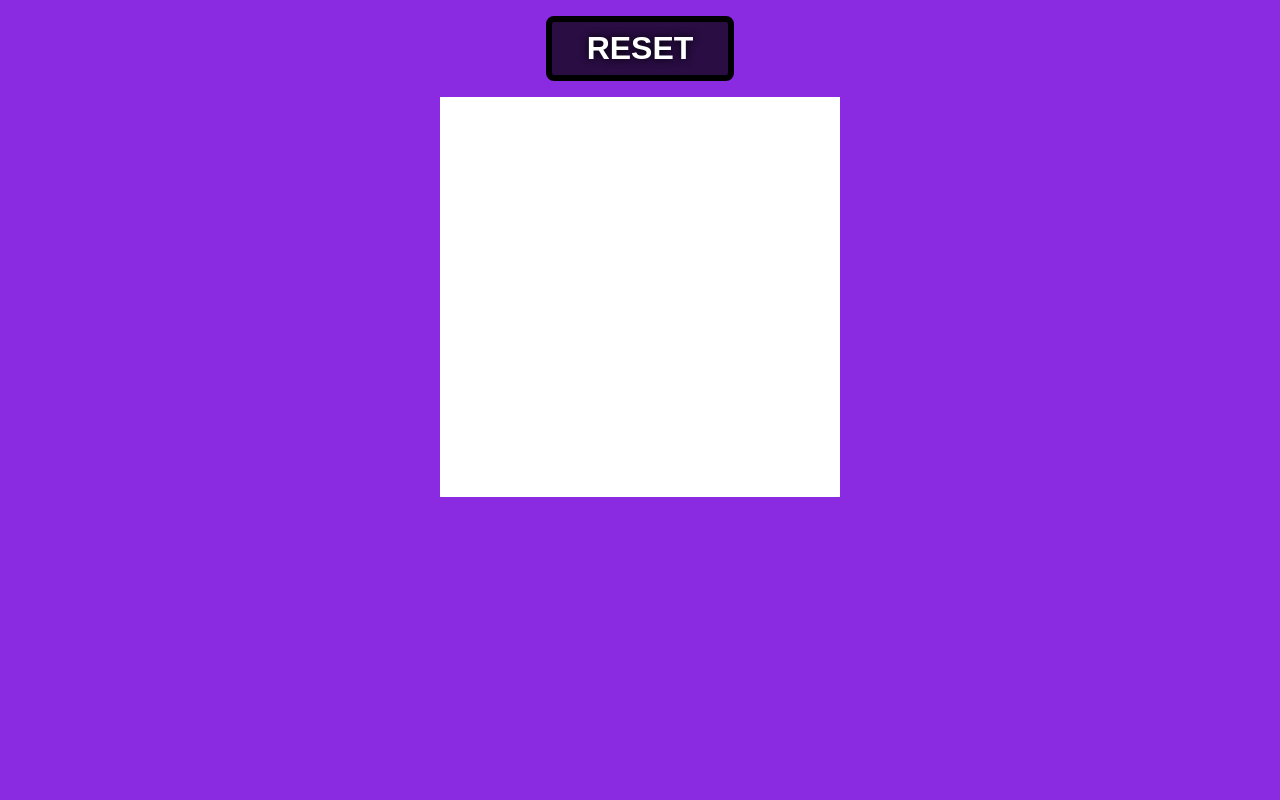
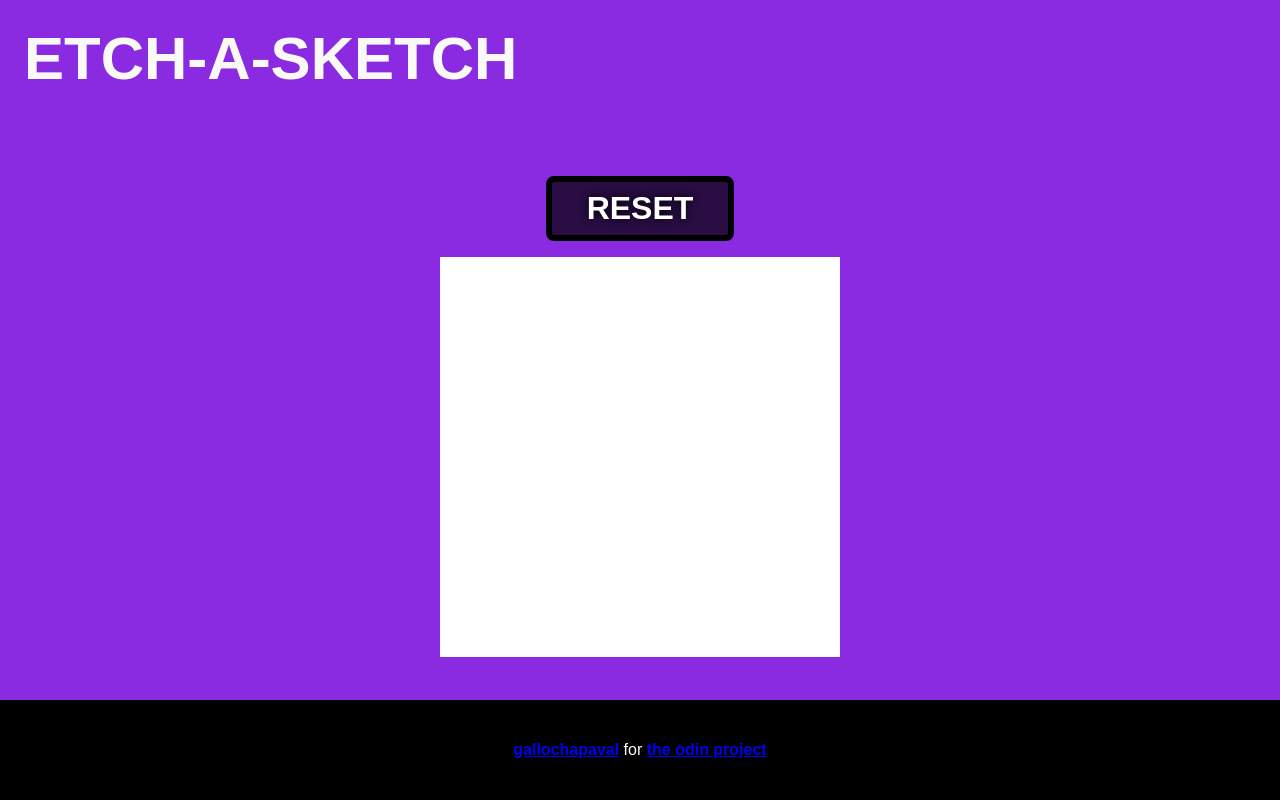
Before and after one commit to gallochapaval/etch-a-sketch, a plain HTML site: page index.html in a window 1280 px wide. Drawn offline with Linux system fonts and the light colour scheme.

Commit message:
added header and footer + prompt for custom size

```diff
--- a/code.js
+++ b/code.js
@@ -1,12 +1,14 @@
-let etchSize = 100; //H & W for the grid
+let etchSize = 16; //H & W for the grid
 
 const etchContainer = document.getElementById("etchContainer");
 const reStart = document.createElement('h1');
 const buttons = document.getElementById('buttons');
 
-reStart.classList.add('reStart','btn');
+reStart.classList.add('reStart', 'btn');
 reStart.textContent = "RESET";
-reStart.addEventListener('click', ()=> reset());
+reStart.addEventListener('click', byClick);
+reStart.addEventListener('click', () => reset());
+reStart.addEventListener('transitionend', removeTransition);
 
 buttons.appendChild(reStart);
 
@@ -14,15 +16,21 @@ function byClick(e) {
     this.classList.add('playing');
 }
 
-function reset(){
+function reset() {
     clearGrid();
+    etchSize = window.prompt("Please enter the size of your grid (a number between 4 and 100)");
+    parseInt(etchSize);
+    console.log(typeof etchSize);
+    console.log(etchSize);
+    while (isNaN(etchSize) || etchSize<4 || etchSize>100) {
+        etchSize = parseInt(window.prompt("Please enter a valid value for the size of your grid (a number between 4 and 100), or if you're bored, just close this page!"));
+    }
     setGrid(etchSize);
-    console.log("el pollo");
 }
 
 function clearGrid() {
     etchContainer.innerHTML = ''
-  }
+}
 
 function removeTransition(e) {
     if (e.propertyName !== 'transform') return;
@@ -46,7 +54,8 @@ function changeBackground(e) {
 window.onload = () => {
     setGrid(etchSize);
 }
-
+/*
 const buttonAnimation = document.querySelectorAll(".btn");
 buttonAnimation.forEach(btn => btn.addEventListener('transitionend', removeTransition));
 buttonAnimation.forEach(btn => btn.addEventListener('click', byClick));
+*/
--- a/index.html
+++ b/index.html
@@ -10,11 +10,16 @@
 </head>
 
 <body>
-<div class= "container">
-    <div class="buttons" id="buttons"></div>
+    <div class="header"> ETCH-A-SKETCH</div>
+    <div class="container">
+        <div class="buttons" id="buttons"></div>
 
-    <div class="etchContainer" id="etchContainer"></div>
-</div>
+        <div class="etchContainer" id="etchContainer"></div>
+    </div>
+    <div class="footer">
+        <a href="https://github.com/gallochapaval"><strong>gallochapaval </strong></a>&nbsp;for&nbsp;<a
+            href="https://theodinproject.com"><strong> the odin project</strong></a>
+    </div>
 </body>
 
 </html>
--- a/style.css
+++ b/style.css
@@ -14,8 +14,8 @@ body {
 .container {
     /*background-color: black;
 
-    /* footer support */
-    margin-bottom: 10vh;
+    /* footer support
+    margin-bottom: 10vh;*/
     display: flex;
     flex-direction: column;
     flex: 1;
@@ -49,3 +49,29 @@ body {
     border-color: #ffc600;
     box-shadow: 0 0 1rem #ffc600;
   }
+
+  .header {
+    display: flex;
+    min-height: 80px;
+    font-size: 60px;
+    font-weight: bolder;
+    color: #f9faf8;
+    margin-bottom: 32px;
+    padding: 3vh;
+  }
+
+
+  .footer {
+    position: absolute;
+    bottom: 0;
+    left: 0;
+    right: 0;
+    height: 10vh;
+    min-height: 40px;
+    display: flex;
+    align-items: center;
+    justify-content: center;
+    background: black;
+    padding: 10px;
+    color: #f9faf8;
+  }
```
